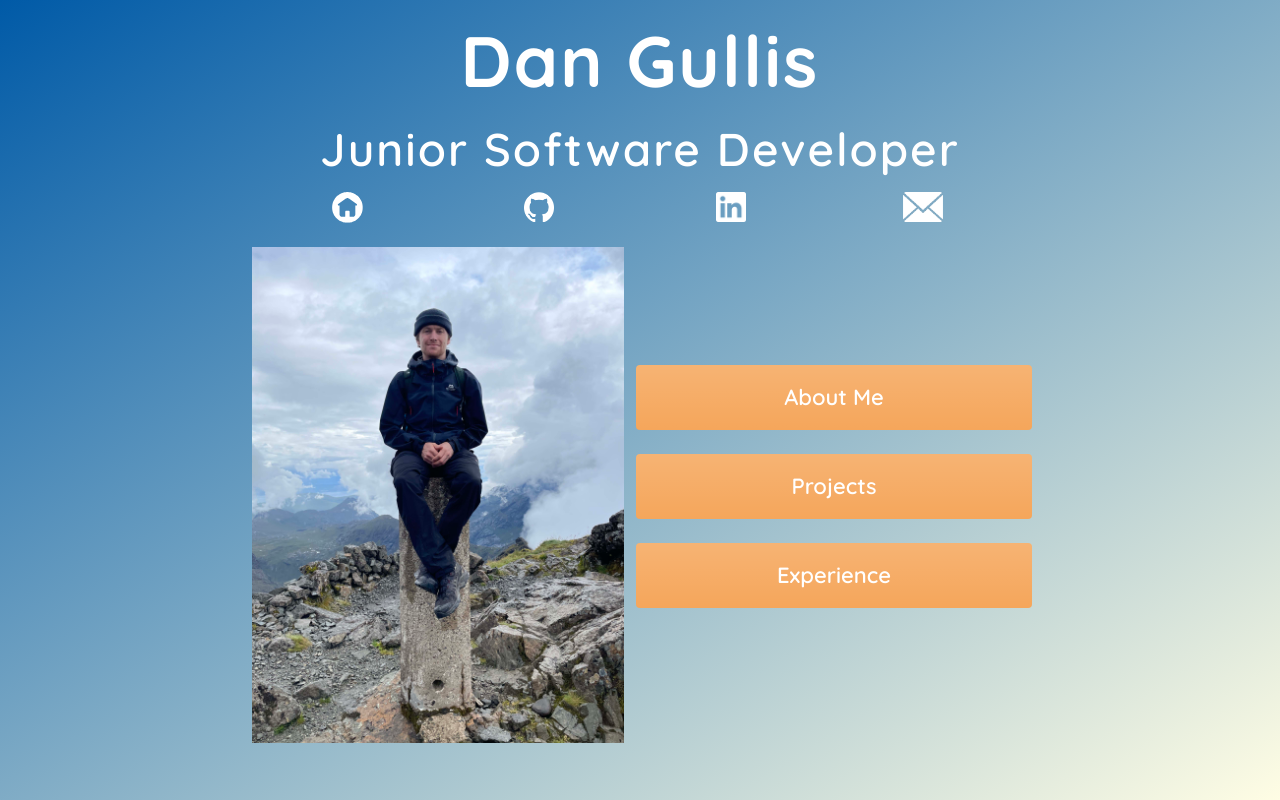
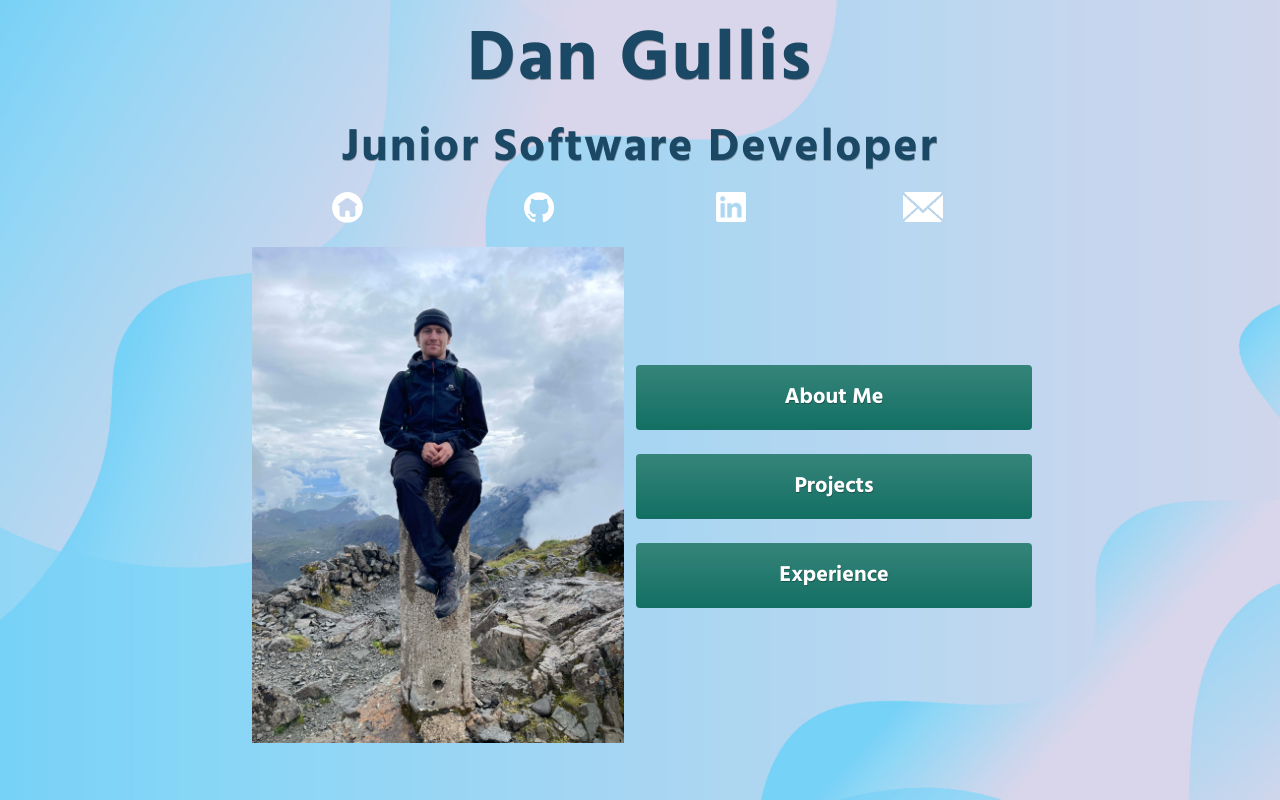
Before and after one commit to dgullis/portfolio-website, a React (Create React App) app: page / in a window 1280 px wide. Built offline with nearby package versions, Linux system fonts and the light colour scheme; a web font is replaced by a local one.

Commit message:
background and colours change

```diff
--- a/public/index.html
+++ b/public/index.html
@@ -21,6 +21,10 @@
     <link rel="preconnect" href="https://fonts.googleapis.com">
     <link rel="preconnect" href="https://fonts.gstatic.com" crossorigin>
     <link href="https://fonts.googleapis.com/css2?family=Poppins:ital,wght@0,100;0,200;0,300;0,400;0,500;0,600;0,700;0,800;0,900;1,100;1,200;1,300;1,400;1,500;1,600;1,700;1,800;1,900&family=Quicksand:wght@300..700&display=swap" rel="stylesheet">
+
+    <link rel="preconnect" href="https://fonts.googleapis.com">
+    <link rel="preconnect" href="https://fonts.gstatic.com" crossorigin>
+    <link href="https://fonts.googleapis.com/css2?family=Hind:wght@300;400;500;600;700&display=swap" rel="stylesheet">
 
     <!--
       manifest.json provides metadata used when your web app is installed on a
--- a/src/App.css
+++ b/src/App.css
@@ -3,14 +3,17 @@ html, body {
   padding: 0;
   height: 100%;
   overflow-y: auto;
-  background: #005AA7;  /*fallback for old browsers*/
-  background: -webkit-linear-gradient(to top left, #FFFDE4, #005AA7);  /* Chrome 10-25, Safari 5.1-6 */
-  background: linear-gradient(to top left, #FFFDE4, #005AA7); /* W3C, IE 10+/ Edge, Firefox 16+, Chrome 26+, Opera 12+, Safari 7+ */
+  background-image: url('/public/background_image.jpg');
+  background-size: cover;
+  /* background: #005AA7;  fallback for old browsers */
+  /* background: -webkit-linear-gradient(to top left, #FFFDE4, #005AA7);  Chrome 10-25, Safari 5.1-6 */
+  /* background: linear-gradient(to top left, #FFFDE4, #005AA7); W3C, IE 10+/ Edge, Firefox 16+, Chrome 26+, Opera 12+, Safari 7+ */
+
 }
 
 
 #root{
-  font-family: "Quicksand", sans-serif;
+  font-family: "Hind", sans-serif;
   font-weight: 500;
 }
 
--- a/src/App.js
+++ b/src/App.js
@@ -35,15 +35,15 @@ function App() {
   return (
     <div className="app-container d-flex justify-content-center align-items-center">
 
-    <Container fluid className="p-1 m-1 rounded-2" style={{maxWidth: '800px' }}>
+    <Container fluid className="p-1 m-1 rounded-2" style={{maxWidth: '800px'}} >
       <Row className="justify-content-center">
       <Row className="mb-3 justify-content-center">
           <a className="header-link" href='/'>
-            <Row className="justify-content-center " style={{fontFamily: 'Quicksand, sans-serif', fontSize: 'calc(20px + 4vw)', letterSpacing: '2px', color: 'white', fontWeight: '800'}}>
+            <Row className="justify-content-center " style={{fontFamily: 'Hind, sans-serif', fontSize: 'calc(20px + 4vw)', letterSpacing: '2px', color: '#1b4965', fontWeight: '900',  textShadow: '0.5px 0.5px 0.5px rgba(0, 0, 0, 0.3)' }}>
             Dan Gullis
             </Row>
           </a>
-          <Row className="justify-content-center mb-2"  style={{fontFamily: 'Quicksand, sans-serif', fontSize: 'calc(10px + 2.8vw)', letterSpacing: '2px', color: 'white', fontWeight: '600', textAlign: 'center'}}>
+          <Row className="justify-content-center mb-2"  style={{fontFamily: 'Hind, sans-serif', fontSize: 'calc(10px + 2.8vw)', letterSpacing: '2px', color: '#1b4965', fontWeight: '700', textAlign: 'center', textShadow: '0.5px 0.5px 0.5px rgba(0, 0, 0, 0.3)'}}>
           Junior Software Developer
           </Row>
           <Row className="justify-content-center">
@@ -109,7 +109,7 @@ function App() {
           {infoContent === 'ABOUT' && <AboutMe />}
           {infoContent === 'PROJECTS' && <Projects />}
           {infoContent === 'EXPERIENCE' && <Experience />}
-          <Button onClick={closeInfo}className="bg-gradient rounded-1" style={{backgroundColor: '#f5a65b', border: 'none', fontSize: '22px', fontWeight: '600'}}>
+          <Button onClick={closeInfo}className="bg-gradient rounded-1" style={{backgroundColor: '#1b4965', border: 'none', fontSize: '22px', fontWeight: '650', textShadow: '0.5px 0.5px 0.5px rgba(0, 0, 0, 0.3)'}}>
           Back
           </Button>
           </>
@@ -124,23 +124,24 @@ function App() {
                   alt='profile'
                   src='profile-image3.jpg'
                   className='image-fluid profile-picture'
+                  style={{borderRadius: '10px'}}
                   />
             </Row>
           </Col>
 
           <Col className="d-flex flex-column justify-content-center pt-0 p-3" style={{paddingTop: '10px'}}>
             <Row>
-          <Button onClick={() => openInfo("ABOUT")} className="bg-gradient p-sm-2 p-md-3 p-lg-3.5 mb-4 mt-4 rounded-1" style={{backgroundColor: '#f5a65b', border: 'none', fontSize: '22px', fontWeight: '600'}}>
+          <Button onClick={() => openInfo("ABOUT")} className="bg-gradient p-sm-2 p-md-3 p-lg-3.5 mb-4 mt-4 rounded-1" style={{backgroundColor: '#136f63', border: 'none', fontSize: '22px', fontWeight: '650', textShadow: '0.5px 0.5px 0.5px rgba(0, 0, 0, 0.3)'}}>
             About Me
           </Button>
           </Row>
           <Row>
-          <Button onClick={() => openInfo("PROJECTS")} className="bg-gradient p-sm-2 p-md-3 p-lg-3.5  mb-4 rounded-1" style={{backgroundColor: '#f5a65b', border: 'none', fontSize: '22px', fontWeight: '600'}}>
+          <Button onClick={() => openInfo("PROJECTS")} className="bg-gradient p-sm-2 p-md-3 p-lg-3.5  mb-4 rounded-1" style={{backgroundColor: '#136f63', border: 'none', fontSize: '22px', fontWeight: '650',textShadow: '0.5px 0.5px 0.5px rgba(0, 0, 0, 0.3)'}}>
             Projects
           </Button>
           </Row>
           <Row>
-          <Button onClick={() => openInfo("EXPERIENCE")} className="bg-gradient p-sm-2 p-md-3 p-lg-3.5  mb-4 rounded-1" style={{backgroundColor: '#f5a65b', border: 'none', fontSize: '22px', fontWeight: '600'}}>
+          <Button onClick={() => openInfo("EXPERIENCE")} className="bg-gradient p-sm-2 p-md-3 p-lg-3.5  mb-4 rounded-1" style={{backgroundColor: '#136f63', border: 'none', fontSize: '22px', fontWeight: '650', textShadow: '0.5px 0.5px 0.5px rgba(0, 0, 0, 0.3)'}}>
             Experience
           </Button>
           </Row>
```
Also changed, not shown: public/background_image.jpg (added).
